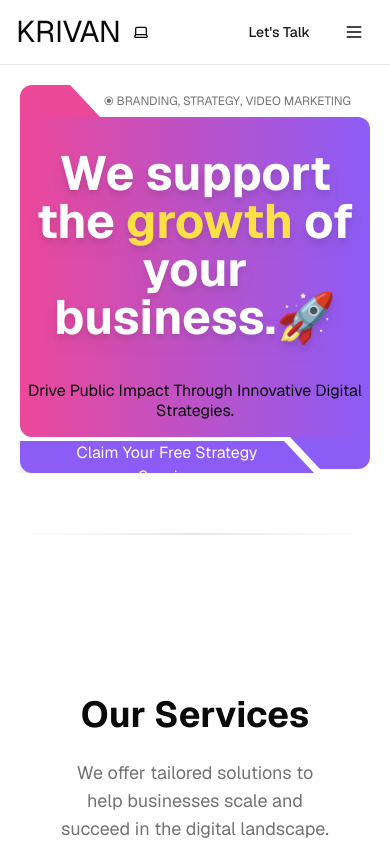
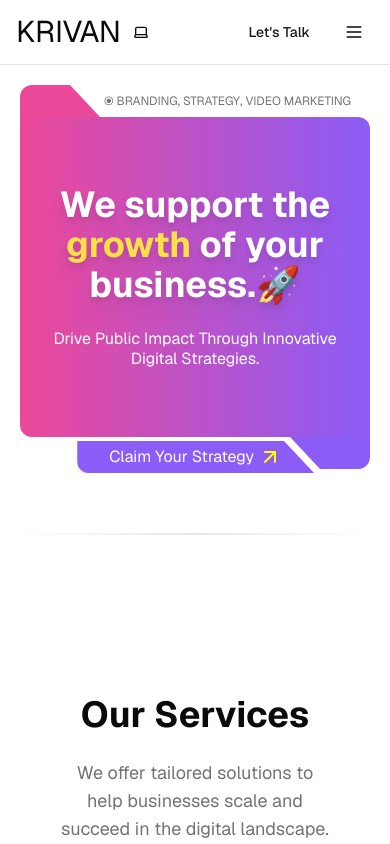
Before and after one commit to Willbeckh/krivan, a Next.js app: page / in a window 390 px wide. Shown: the top 844 px of the page. Built offline with nearby package versions, Linux system fonts and the light colour scheme.

Commit message:
update content

```diff
--- a/components/faqs.tsx
+++ b/components/faqs.tsx
@@ -62,7 +62,7 @@ const FAQ = () => {
         <Accordion type="single" collapsible>
           {faqs.map((faq, index) => (
             <AccordionItem key={index} value={`faq-${index}`}>
-              <AccordionTrigger className="md:text-xl">
+              <AccordionTrigger className="md:text-xl text-left">
                 {faq.question}
               </AccordionTrigger>
               <AccordionContent>{faq.answer}</AccordionContent>
--- a/components/hero.tsx
+++ b/components/hero.tsx
@@ -1,6 +1,7 @@
 import { motion } from "framer-motion";
 import styles from "./hero.module.css";
 import Image from "next/image";
+import { ArrowUpRight } from "lucide-react";
 
 // Constants for reusable values
 const TAGLINE = "Branding, Strategy, Video Marketing";
@@ -56,21 +57,22 @@ export default function Header() {
           className={`flex flex-col justify-center items-center w-full h-80 bg-gradient-to-r from-pink-500 to-violet-500 rounded-tr-xl rounded-bl-xl`}
         >
           <div className="flex flex-col text-white !leading-tight mx-auto max-w-xl text-center p-4">
-            <h1 className="text-5xl lg:text-6xl font-bold text-white drop-shadow-lg">
+            <h1 className="text-4xl lg:text-6xl font-bold text-white drop-shadow-lg">
               We support the <span className="text-yellow-300">growth</span> of
               your business.🚀
             </h1>
+            <p className="text-md md:text-lg !leading-tight mx-auto max-w-xl mt-6 text-center">
+              {HEADER_CONTENT.description}
+            </p>
           </div>
-          <p className="text-md md:text-lg !leading-tight mx-auto max-w-xl mt-6 text-center">
-            {HEADER_CONTENT.description}
-          </p>
         </div>
 
         {/* CTA Button */}
         <button
-          className={`before:ease absolute bottom-3 right-14 w-fit px-8 h-8 bg-violet-500 rounded-bl-xl cursor-pointer text-white shadow-lg transform duration-200 scale-100 hover:scale-105 transition-all ${styles.slantedEdge} `}
+          className={`flex items-center gap-1 absolute bottom-3 right-14 w-fit px-8 h-8 bg-violet-500 rounded-bl-xl cursor-pointer text-white shadow-lg transform duration-200 scale-100 hover:scale-105 transition-all ${styles.slantedEdge} `}
         >
-          Claim Your Free Strategy Session
+          Claim Your Strategy
+          <ArrowUpRight color="yellow" />
         </button>
       </div>
 
--- a/components/services.tsx
+++ b/components/services.tsx
@@ -2,6 +2,7 @@
 import React from "react";
 import { motion } from "framer-motion";
 import { Button } from "@/components/ui/button";
+import Link from "next/link";
 
 const services = [
   {
@@ -61,7 +62,7 @@ const Services = () => {
         className="grid gap-6 w-full sm:grid-cols-2 lg:grid-cols-3"
         initial={{ opacity: 0 }}
         animate={{ opacity: 1 }}
-        transition={{  duration: 0.2 }}
+        transition={{ duration: 0.2 }}
       >
         {services.map((service, index) => (
           <motion.div
@@ -90,14 +91,12 @@ const Services = () => {
           Let's collaborate and turn your ideas into reality.
         </p>
         <Button asChild>
-          <motion.a
+          <Link
             href="/contact"
             className="px-6 py-3 bg-blue-600 rounded-xl hover:bg-blue-700 transition"
-            whileHover={{ scale: 1.1 }}
-            whileTap={{ scale: 0.95 }}
           >
             Get in Touch
-          </motion.a>
+          </Link>
         </Button>
       </motion.div>
     </section>
```
